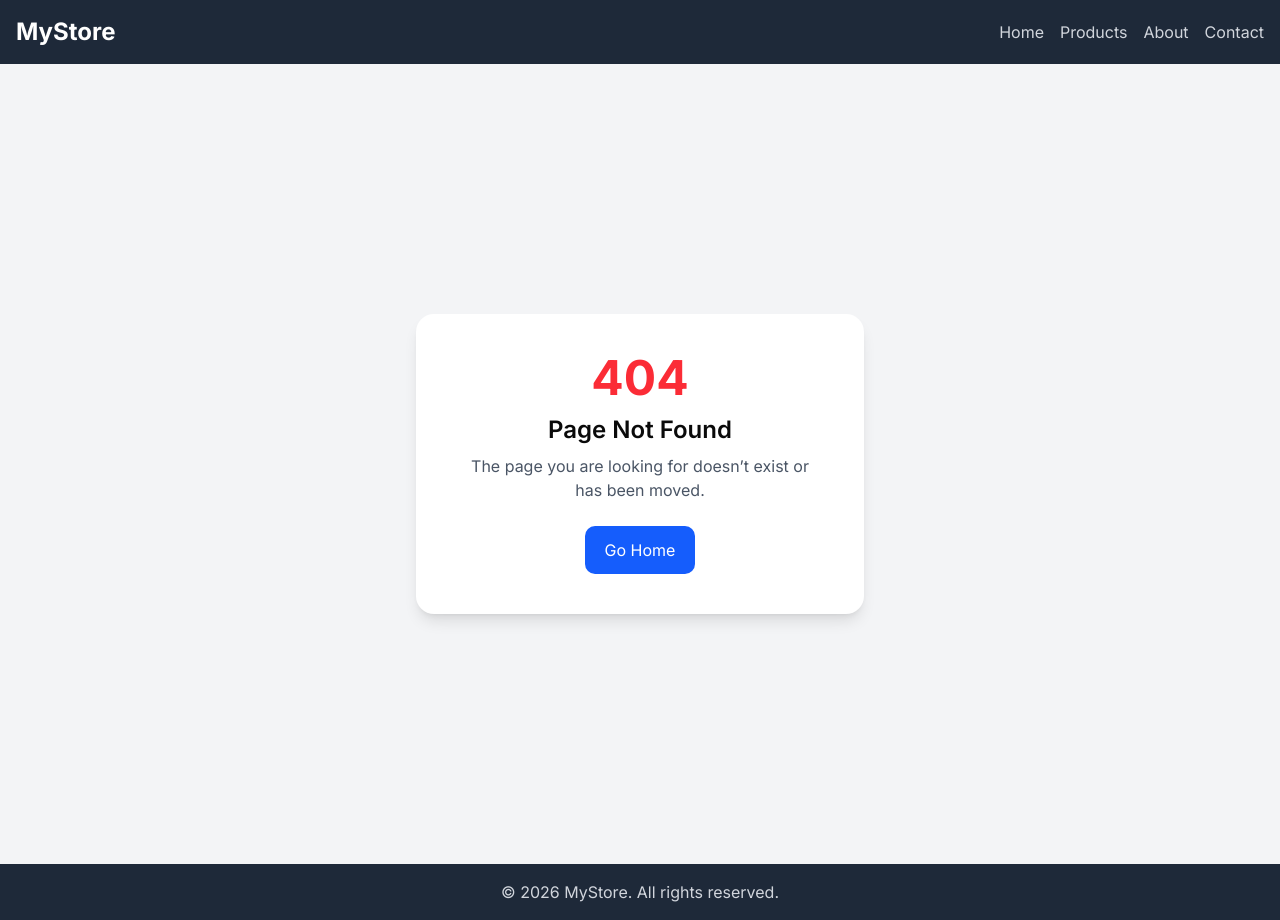
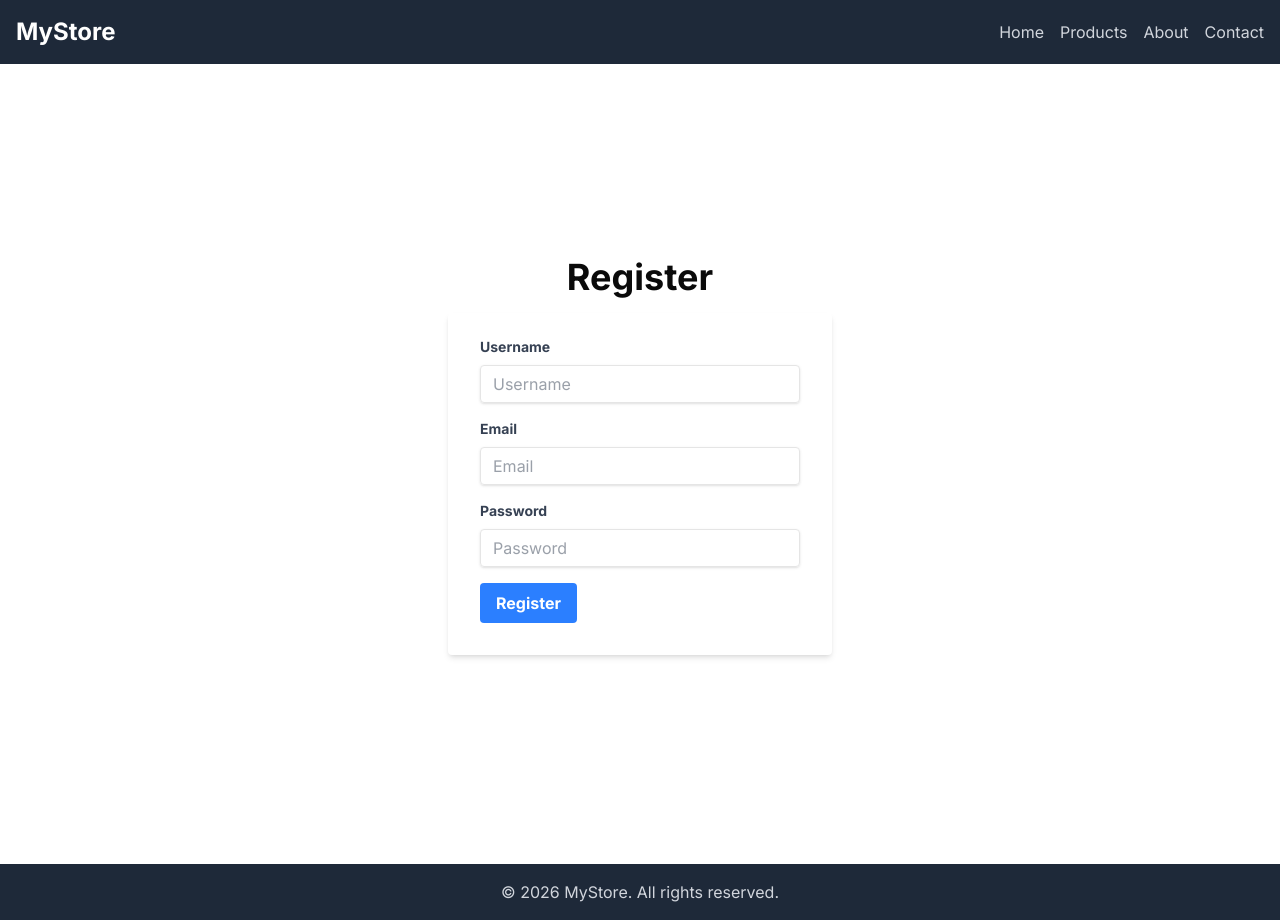
Before and after one commit to bipinjlimbu/Learning-NextJS, a Next.js app in the folder my-app/: page /register in a window 1280 px wide. Before the commit this address had no page. Built offline with nearby package versions, Linux system fonts and the light colour scheme.

Commit message:
Register Done

```diff
--- /dev/null
+++ b/my-app/actions/userActions.ts
@@ -0,0 +1,26 @@
+'use server'
+
+import { createUserInDB } from "@/services/userServices";
+
+export async function registerUser(data: FormData) {
+    const username = data.get('username')?.toString();
+    const email = data.get('email')?.toString();
+    const password = data.get('password')?.toString();
+
+
+    if (!username || !email || !password) {
+        throw new Error('Missing required fields');
+    }
+
+    const newUser = {
+        username,
+        email,
+        password
+    };
+    //database call to create user
+    await createUserInDB(newUser);
+    console.log('Registering user:', { username, email, password });
+
+    // Return a success message or any other relevant information
+    return { message: 'User registered successfully' };
+}
--- /dev/null
+++ b/my-app/app/register/page.tsx
@@ -0,0 +1,67 @@
+'use client';
+
+import { registerUser } from "@/actions/userActions";
+
+export default function RegisterPage() {
+
+    async function handleSubmit(event: React.FormEvent<HTMLFormElement>) {
+        event.preventDefault();
+        const formData = new FormData(event.currentTarget);
+        const something = await registerUser(formData);
+        alert('User registered successfully!');
+        console.log('User registered successfully:', something);
+    }
+
+
+    return (
+        <div className="flex flex-col items-center justify-center min-h-screen py-2">
+            <h1 className="text-4xl font-bold mb-4">Register</h1>
+            <form className="w-full max-w-sm bg-white shadow-md rounded px-8 pt-6 pb-8 mb-4" onSubmit={handleSubmit}>
+                <div className="mb-4">
+                    <label className="block text-gray-700 text-sm font-bold mb-2" htmlFor="username">
+                        Username
+                    </label>
+                    <input
+                        className="shadow appearance-none border rounded w-full py-2 px-3 text-gray-700 leading-tight focus:outline-none focus:shadow-outline"
+                        id="username"
+                        type="text"
+                        name="username"
+                        placeholder="Username"
+                    />
+                </div>
+                <div className="mb-4">
+                    <label className="block text-gray-700 text-sm font-bold mb-2" htmlFor="email">
+                        Email
+                    </label>
+                    <input
+                        className="shadow appearance-none border rounded w-full py-2 px-3 text-gray-700 leading-tight focus:outline-none focus:shadow-outline"
+                        id="email"
+                        type="email"
+                        name="email"
+                        placeholder="Email"
+                    />
+                </div>
+                <div className="mb-4">
+                    <label className="block text-gray-700 text-sm font-bold mb-2" htmlFor="password">
+                        Password
+                    </label>
+                    <input
+                        className="shadow appearance-none border rounded w-full py-2 px-3 text-gray-700 leading-tight focus:outline-none focus:shadow-outline"
+                        id="password"
+                        type="password"
+                        name="password"
+                        placeholder="Password"
+                    />
+                </div>
+                <div className="flex items-center justify-between">
+                    <button
+                        className="bg-blue-500 hover:bg-blue-700 text-white font-bold py-2 px-4 rounded focus:outline-none focus:shadow-outline"
+                        type="submit"
+                    >
+                        Register
+                    </button>
+                </div>
+            </form>
+        </div>
+    );
+}
```
